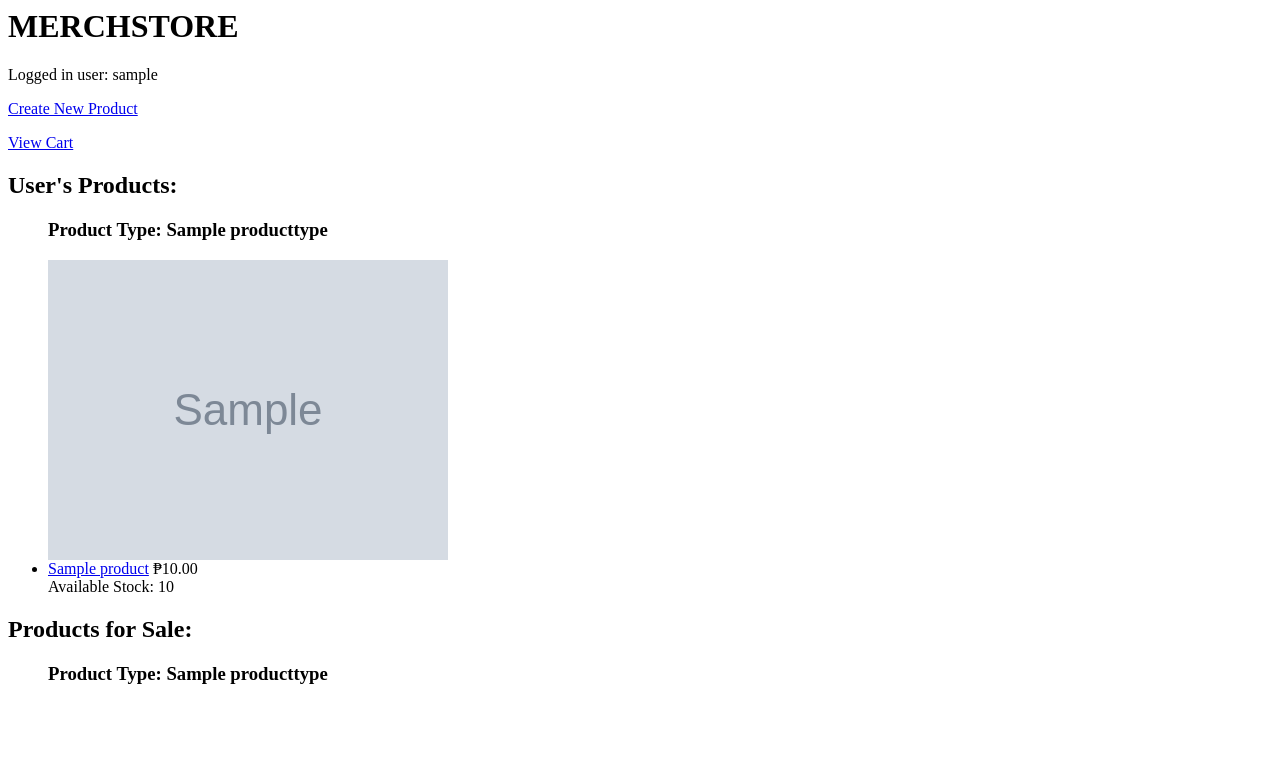
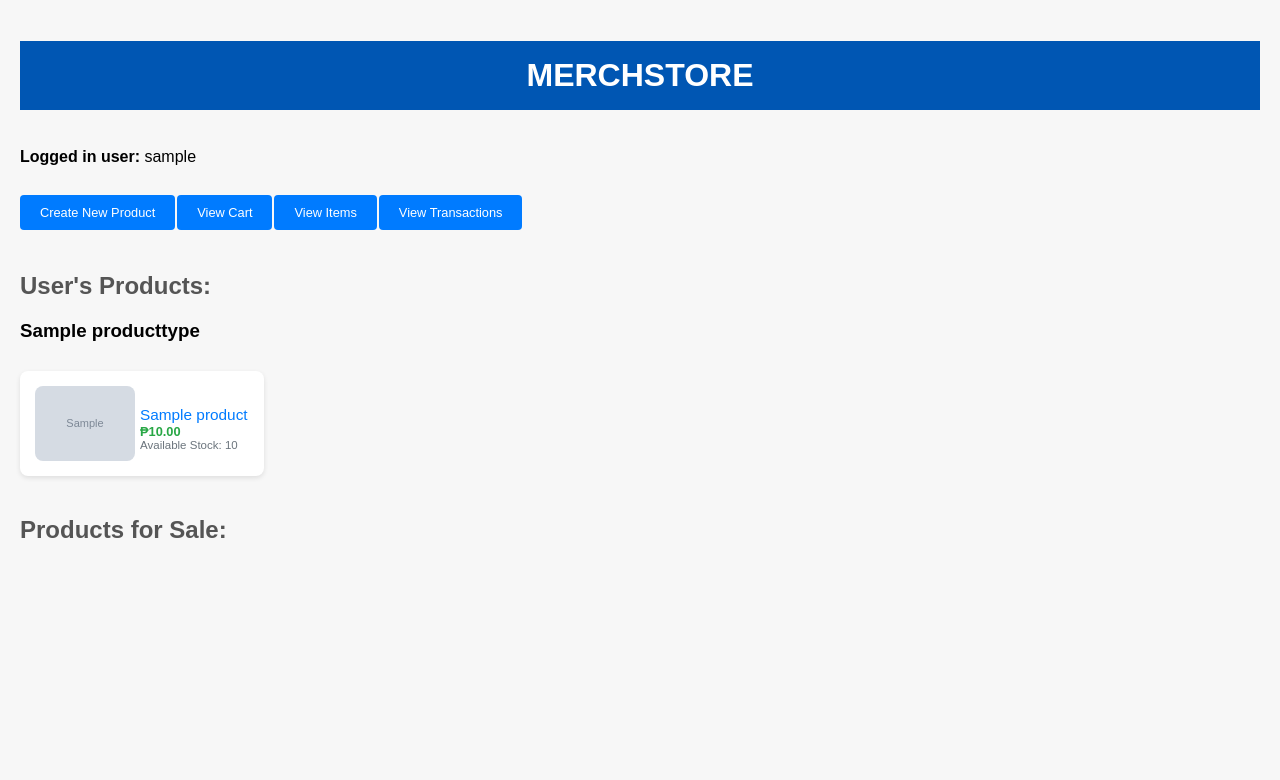
Before and after one commit to eevicteen/hobbysite-G-13, a Django app: page /merchstore/items in a window 1280 px wide. Shown: the top 780 px of the page. Run offline with Django 5.2, Linux system fonts and the light colour scheme; a user stored in the database is signed in; tables that the repository leaves empty hold one stand-in row (values such as "Sample post"); grey boxes marked "Sample" are stand-in pictures.

Commit message:
added basic css styling

```diff
--- a/hobbysite/settings.py
+++ b/hobbysite/settings.py
@@ -130,8 +130,9 @@ MEDIA_ROOT = BASE_DIR/'media'
 MEDIA_URL = '/media/'
 
 STATICFILES_DIRS = [
-BASE_DIR/'static',
+    BASE_DIR/'static',
 ]
+
 STATIC_URL = 'static/'
 
 # Default primary key field type
--- /dev/null
+++ b/merchstore/static/merchstore/styles/style.css
@@ -0,0 +1,139 @@
+/* General page styling */
+body {
+    font-family: Arial, sans-serif;
+    background-color: #f7f7f7;
+    margin: 0;
+    padding: 20px;
+}
+
+/* Titles and error message */
+.page-title {
+    text-align: center;
+    font-size: 2em;
+    color: white;
+    background-color: #0056b3;
+    padding: 1rem;
+}
+
+.error-message {
+    color: red;
+    font-size: 1.2em;
+    margin-bottom: 20px;
+}
+
+.section-title {
+    font-size: 1.5em;
+    color: #555;
+    margin-top: 30px;
+}
+
+.user-info{
+    font-size: 1em;
+    display:flex;
+}
+
+.user-product{
+    font-size: 0.8em;
+    display:flex;
+}
+
+/* Product List View */
+.product-list {
+    display:grid;
+    grid-template-columns: repeat(auto-fill, minmax(220px, 1fr));
+    padding: 0;
+    gap:5px;
+}
+.product-item {
+    display: flex;
+    flex-direction: row;
+    justify-content: flex-start;
+    align-items: flex-start;
+    background-color: #fff;
+    padding: 15px;
+    border-radius: 8px;
+    box-shadow: 0 2px 5px rgba(0, 0, 0, 0.1);
+    margin: 10px 0;
+    gap:5px;
+}
+
+.product-image {
+    max-width: 100px;
+    max-height: 100px;
+    border-radius: 8px;
+}
+
+.product-text {
+    display:flex;
+    flex-direction: column;
+    font-size:0.8em;
+    margin-top:20px
+}
+
+/*Product Detail View*/
+.product-detail {
+    display: flex;
+    flex-direction: row;
+    justify-content: center;
+    background-color: #fff;
+    padding: 15px;
+    border-radius: 8px;
+    box-shadow: 0 2px 5px rgba(0, 0, 0, 0.1);
+    margin: 10px 0;
+}
+
+.product-detail .product-image {
+    max-width: 500px;
+    max-height: 500px;
+    margin-right: 20px;
+    border-radius: 8px;
+    width: 100%;
+    object-fit: contain;
+}
+
+.product-detail .product-text{
+    font-size: 1.5em;
+}
+
+.product-item .product-name {
+    font-size: 1.2em;
+    color: #007BFF;
+    text-decoration: none;
+}
+
+.product-item .product-name:hover {
+    text-decoration: underline;
+}
+
+.product-price {
+    font-weight: bold;
+    color: #28a745;
+}
+
+.product-generic {
+    color: #6c757d;
+    font-size: 0.9em;
+}
+
+/* Button */
+.btn {
+    background-color: #007bff;
+    color: white;
+    padding: 10px 20px;
+    border-radius: 4px;
+    text-decoration: none;
+    font-size: 1em;
+    margin-right:2px;
+    display: inline-block;
+    width: auto;
+
+}
+
+.product-item .btn {
+    font-size: 0.8em;
+    padding: 5px 5px;
+}
+
+.btn:hover {
+    background-color: #0056b3;
+}
--- a/merchstore/templates/product_list.html
+++ b/merchstore/templates/product_list.html
@@ -1,47 +1,70 @@
 {% extends 'base.html' %}
 {% load static %}
 
-{% block title %} Product List {% endblock %}
+{% block title %}
+    Product List
+{% endblock %}
+
+{% load static %}
+{% block head %}
+    <link rel="stylesheet" href="{% static 'merchstore/styles/style.css' %}">
+{% endblock %}
 
 {% block content %}
-<h1>MERCHSTORE</h1>
-<h2>{{error_message}}</h2>
-Logged in user: {{user.username}}
-<p><a href="{% url 'merchstore:product-create' %}">Create New Product</a></p>
-<p><a href="{% url 'merchstore:cart-list' %}">View Cart</a></p>
+<h1 class="page-title">MERCHSTORE</h1>
+<h2 class="error-message">{{ error_message }}</h2>
 
-<h2>User's Products:</h2>
-    <ul>
-        {% for product_type in product_types %}
-        <h3>Product Type: {{product_type.name}} </h3>
+<div class="user-info">
+    <p><strong>Logged in user:</strong> {{ user.username }}</p>
 
-        {% for product in products %}
-        {% if product_type == product.product_type and product.owner == user.profile %}
+</div>
+<div class="user-product">
+    <p><a href="{% url 'merchstore:product-create' %}" class="btn">Create New Product</a></p>
+    <p><a href="{% url 'merchstore:cart-list' %}" class="btn">View Cart</a></p>
+    <p><a href="{% url 'merchstore:product-list' %}" class="btn">View Items</a></p>
+    <p><a href="{% url 'merchstore:transactions' %}" class="btn">View Transactions</a></p>
+</div>
+<h2 class="section-title">User's Products:</h2>
+{% for product_type in user_product_types %}
+    <h3 class="product-type-title">{{ product_type.name }}</h3>
+
+<div class="product-list">
+    {% for product in user_products %}
+        {% if product_type == product.product_type %}
+            <div class="product-item">
                 {% if product.image %}
-        <img src="{{ product.image.url }}" alt="">
+                    <img src="{{ product.image.url }}" alt="{{ product.name }}" class="product-image">
                 {% endif %}
-        <li><a href="{{product.get_absolute_url}}">{{product.name}}</a> ₱{{product.price}} <br> Available Stock: {{product.stock}}
-        </li>
+                <div class="product-text">
+                <a href="{{ product.get_absolute_url }}" class="product-name">{{ product.name }}</a>
+                <div class="product-price">₱{{ product.price }}</div>
+                <div class="product-generic">Available Stock: {{ product.stock }}</div>
+                </div>
+            </div>
         {% endif %}
     {% endfor %}
+</div>
 {% endfor %}
-    </ul>
 
-<h2>Products for Sale:</h2>
-    <ul>
-        {% for product_type in product_types %}
-        <h3>Product Type: {{product_type.name}} </h3>
-
-        {% for product in products %}
-        {% if product_type == product.product_type and product.owner != user.profile %}
+<h2 class="section-title">Products for Sale:</h2>
+{% for product_type in other_product_types %}
+        <h3 class="product-type-title">{{ product_type.name }}</h3>
+<div class="product-list">
+    {% for product in other_products %}
+        {% if product_type == product.product_type %}
+            <div class="product-item">
                 {% if product.image %}
-        <img src="{{ product.image.url }}" alt="">
+                    <img src="{{ product.image.url }}" alt="{{ product.name }}" class="product-image">
                 {% endif %}
-        <li><a href="{{product.get_absolute_url}}">{{product.name}}</a> ₱{{product.price}} <br> Available Stock:
-            {{product.stock}}</li>
+                <div class="product-text">
+                    <a href="{{ product.get_absolute_url }}" class="product-name">{{ product.name }}</a>
+                    <div class="product-price">₱{{ product.price }}</div>
+                    <div class="product-stock">Available Stock: {{ product.stock }}</div>
+                </div>
+            </div>
             {% endif %}
         {% endfor %}
+
+            </div>
 {% endfor %}
-
 {% endblock %}
-    </ul>
--- a/merchstore/views.py
+++ b/merchstore/views.py
@@ -12,14 +12,31 @@ def product_list(request):
     """Return product_list html file with apt context."""
 
     products = Product.objects.all()
-    product_types = ProductType.objects.all()
+    user_products = Product.objects.filter(
+        owner=request.user.profile
+    )
+    user_product_types=set()
+    for product in user_products:
+        user_product_types.add(product.product_type)
+
+    other_products = Product.objects.exclude(
+        owner= request.user.profile,
+    )
+
+    other_product_types=set()
+    for product in other_products:
+        other_product_types.add(product.product_type)
 
     ctx = {
         "products": products,
-        "product_types": product_types
+        "user_product_types": user_product_types,
+        "other_product_types": other_product_types,
+        "user_products": user_products,
+        "other_products": other_products
     }
 
     return render(request, "product_list.html", ctx)
+
 
 @login_required
 def cart_list(request):
@@ -56,16 +73,16 @@ def product_detail(request, pk):
         transaction = form.save(commit=False)
         if transaction.amount > product.stock:
             return render(request, 'product_detail.html', {
-                    'form': form,
-                    'product': product,
-                    'error_message': f"Cannot add more than {product.stock} item(s) to the cart."
-                })
+                'form': form,
+                'product': product,
+                'error_message': f"Cannot add more than {product.stock} item(s) to the cart."
+            })
         elif transaction.amount == 0:
             return render(request, 'product_detail.html', {
-                    'form': form,
-                    'product': product,
-                    'error_message': f"Cannot add 0 items to the cart."
-                })
+                'form': form,
+                'product': product,
+                'error_message': f"Cannot add 0 items to the cart."
+            })
 
         transaction.buyer = request.user.profile
         transaction.product = product
@@ -99,12 +116,13 @@ def create_product(request):
     ctx = {"form": form}
     return render(request, 'product_create.html', ctx)
 
+
 @login_required
-def edit_product(request,pk):
+def edit_product(request, pk):
     product = get_object_or_404(Product, pk=pk)
     form = ProductEditForm()
     if request.method == 'POST':
-        form = ProductEditForm(request.POST,request.FILES, instance=product, )
+        form = ProductEditForm(request.POST, request.FILES, instance=product, )
         if form.is_valid():
             updated_product = form.save(commit=False)
             if updated_product.owner != request.user.profile:
@@ -119,15 +137,16 @@ def edit_product(request,pk):
     else:
         form = ProductEditForm(instance=product)
 
-    ctx = {"form": form, "product":product}
+    ctx = {"form": form, "product": product}
     return render(request, 'product_create.html', ctx)
+
 
 @login_required
 def transactions_list(request):
-    buyers= set()
+    buyers = set()
     projected_earnings = 0
     transactions_sold = Transaction.objects.filter(
-        product__owner = request.user.profile,
+        product__owner=request.user.profile,
         status='on_cart'
     )
 
@@ -135,18 +154,19 @@ def transactions_list(request):
         buyers.add(item.buyer)
         projected_earnings += item.amount * item.product.price
 
-
     ctx = {
         "transactions_sold": transactions_sold,
-        "buyers":buyers,
+        "buyers": buyers,
         "projected_earnings": projected_earnings,
     }
 
     return render(request, "transaction_list.html", ctx)
 
+
 @login_required
-def edit_cart_item(request,pk):
-    transaction = get_object_or_404(Transaction, pk=pk, buyer=request.user.profile, status='on_cart')
+def edit_cart_item(request, pk):
+    transaction = get_object_or_404(
+        Transaction, pk=pk, buyer=request.user.profile, status='on_cart')
     product = transaction.product
     old_amount = transaction.amount
     old_stock = product.stock
@@ -180,8 +200,10 @@ def edit_cart_item(request,pk):
 
     return render(request, 'cart_edit.html', {'form': form, 'transaction': transaction, 'product': product})
 
+
 def get_cart_context(user, error_message=None):
-    items_on_cart = Transaction.objects.filter(buyer=user.profile, status='on_cart')
+    items_on_cart = Transaction.objects.filter(
+        buyer=user.profile, status='on_cart')
     sellers = set(item.product.owner for item in items_on_cart)
     ctx = {'items_on_cart': items_on_cart, 'sellers': sellers}
     if error_message:
--- a/templates/base.html
+++ b/templates/base.html
@@ -1,9 +1,14 @@
+{% load static %}
+<!DOCTYPE html>
+<html lang="en">
 <html>
     <head>
         <meta charset="UTF-8"/>
         <meta name="viewport" content="width=device-width, initial-scale = 1" />
         <title>{% block title %}Hobby Site{% endblock %}</title>
-        {% block styles %}
+
+        <link rel="stylesheet" href="{% static 'styles/base.css' %}">
+        {% block head %}
         {% endblock %}
     </head>
     <body>
```
Also changed, not shown: merchstore/templates/cart_edit.html (+24 -7 lines), merchstore/templates/cart_list.html (+39 -15 lines), merchstore/templates/product_create.html (+23 -7 lines), merchstore/templates/product_detail.html (+41 -19 lines), merchstore/templates/transaction_list.html (+37 -12 lines). Lines whose indentation alone changed are shown as unchanged.
